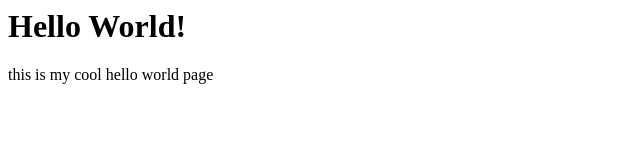
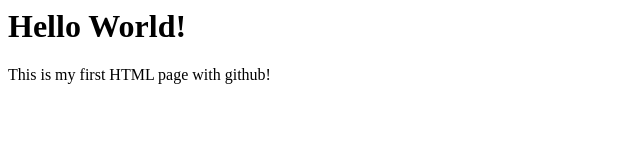
Before and after one commit to Frrankstery/demo, a plain HTML site: page helloworld.html in a window 1280 px wide. Shown: the full height of the page, 0-640 px from the left. Drawn offline with Linux system fonts and the light colour scheme.

Commit message:
Update helloworld.html
added content

```diff
--- a/helloworld.html
+++ b/helloworld.html
@@ -4,6 +4,6 @@
     </head>
     <body>
         <h1>Hello World!</h1>
-        this is my cool hello world page
+    This is my first HTML page with github!
     </body>
 </html>
```
